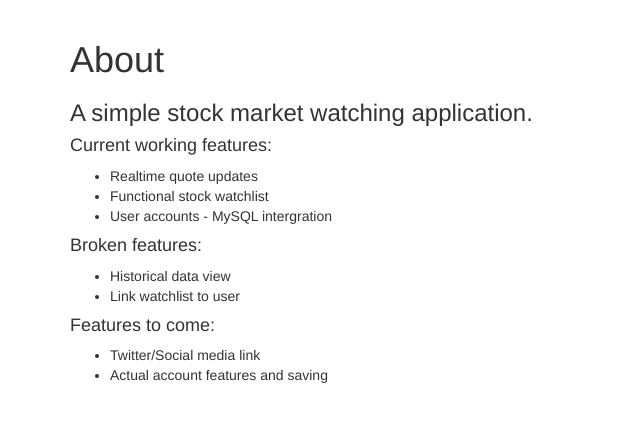
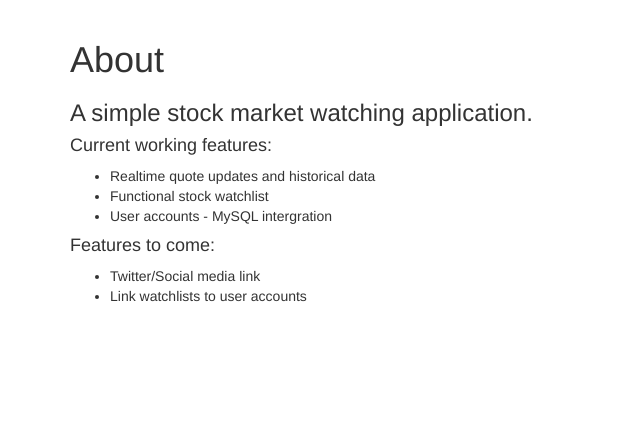
Before and after one commit to 19leey/Wall.Street.Watch, a Flask app: page /about in a window 1280 px wide. Shown: the part 52-474 px from the top of the page, without its empty margins (0-640 px from the left). Run offline with Flask 2, Linux system fonts and the light colour scheme; some libraries are stand-ins or nearby versions.

Commit message:
Minor tweaks

```diff
--- a/app/templates/about.html
+++ b/app/templates/about.html
@@ -8,21 +8,14 @@
 
   <h4>Current working features:</h4>
   <ul>
-      <li>Realtime quote updates</li>
+      <li>Realtime quote updates and historical data</li>
       <li>Functional stock watchlist</li>
       <li>User accounts - MySQL intergration</li>
   </ul>
 
-  <h4>Broken features:</h4>
-  <ul>
-      <li>Historical data view</li>
-      <li>Link watchlist to user</li>
-  </ul>
-
-
   <h4>Features to come:</h4>
   <ul>
       <li>Twitter/Social media link</li>
-      <li>Actual account features and saving</li>
+      <li>Link watchlists to user accounts</li>
   </ul>
 {% endblock %}
--- a/app/views.py
+++ b/app/views.py
@@ -206,4 +206,4 @@ def logout():
 def test():
 
 
-    return data
+    return render_template('temp.html')
```
